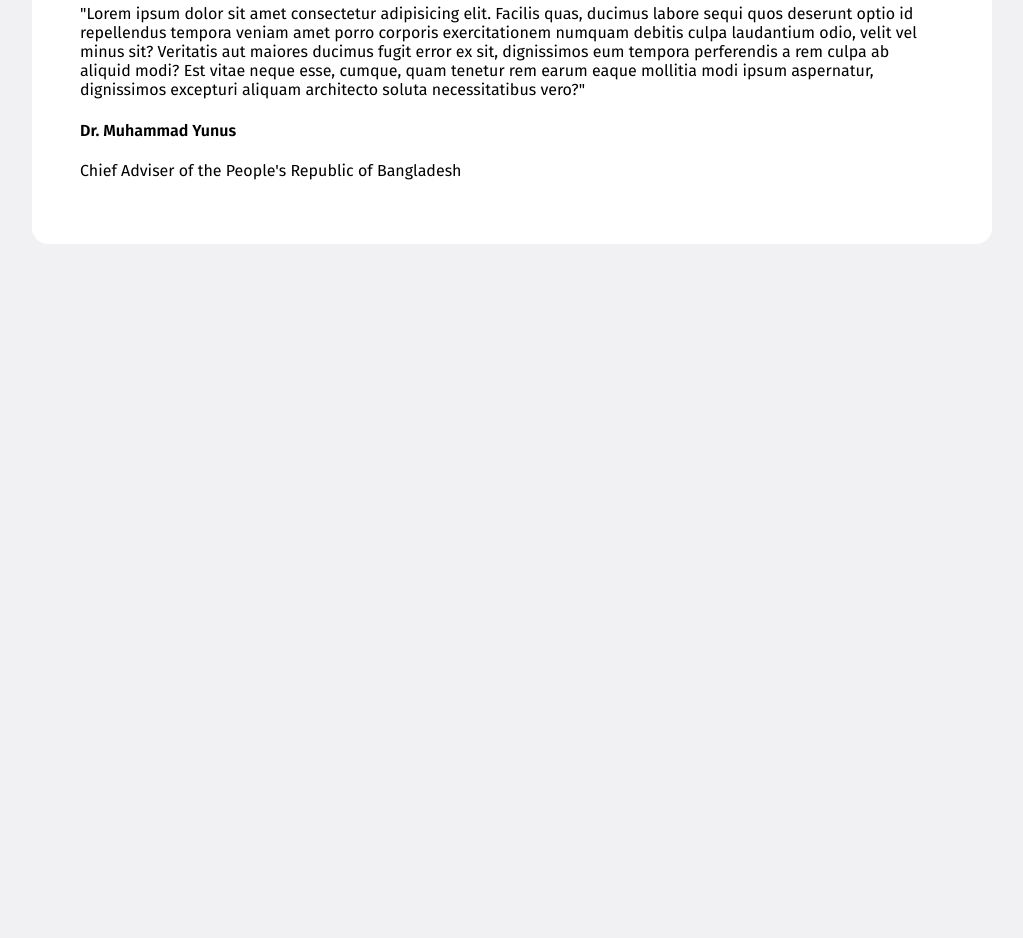
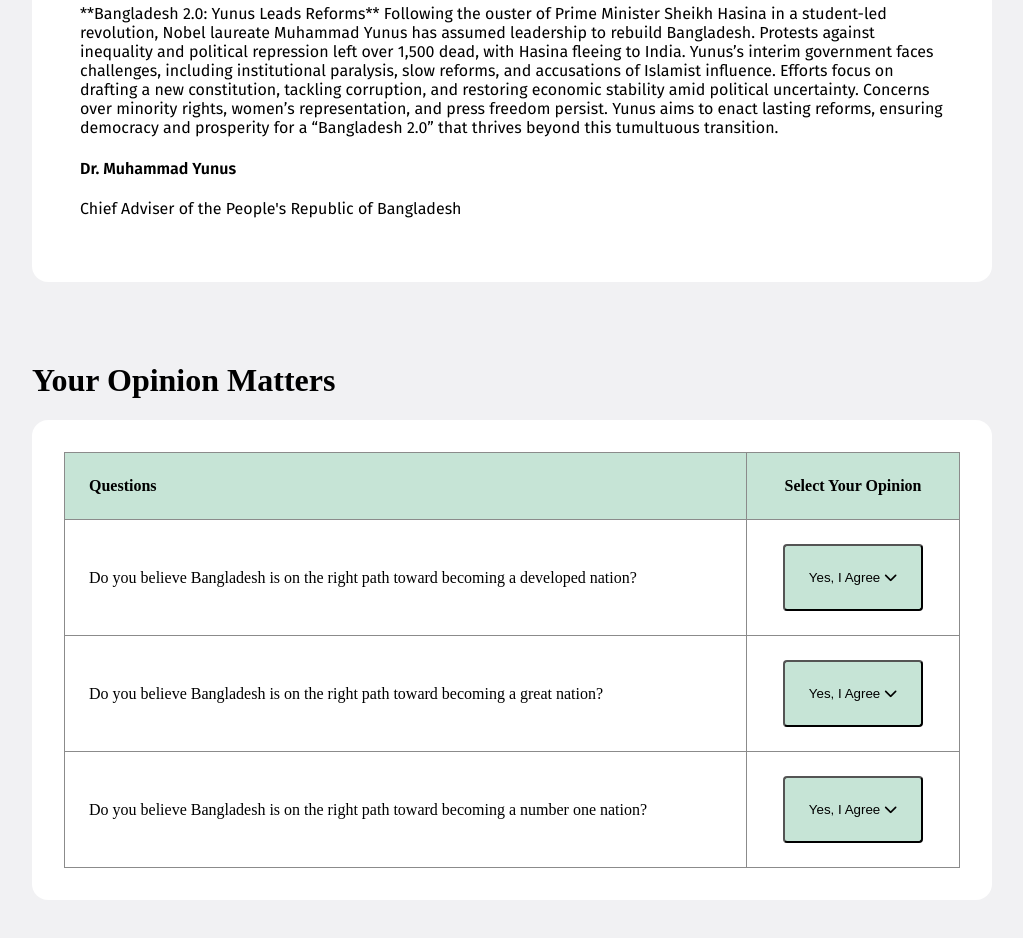
Before and after one commit to TOWHID016/B11A1--assignment-1, a plain HTML site: page index.html in a window 1280 px wide. Shown: the part 1942-2880 px from the top of the page, without its empty margins (128-1151 px from the left). Before the commit the page ends 2346 px from the top, so only its background shows below. Drawn offline with Linux system fonts and the light colour scheme.

Commit message:
first time use font-awesome

```diff
--- a/index.html
+++ b/index.html
@@ -3,6 +3,7 @@
 <head class="margin">
     <meta charset="UTF-8">
     <meta name="viewport" content="width=device-width, initial-scale=1.0">
+    <link rel="stylesheet" href="https://cdnjs.cloudflare.com/ajax/libs/font-awesome/6.7.2/css/all.min.css"/>
     <title>B11A1--assignment-1</title>
     <link rel="preconnect" href="https://fonts.googleapis.com">
     <link rel="preconnect" href="https://fonts.gstatic.com" crossorigin>
@@ -69,9 +70,40 @@
         <p class="skill-description fira-sans-regular">Building state-of-the-art infrastructure to support economic growth and global competitiveness.</p>
         <button class="button_3">Learn More</button>
 </div></div>
-    <div class="quotation"><p class="fira-sans-regular">"Lorem ipsum dolor sit amet consectetur adipisicing elit. Facilis quas, ducimus labore sequi quos deserunt optio id repellendus tempora veniam amet porro corporis exercitationem numquam debitis culpa laudantium odio, velit vel minus sit? Veritatis aut maiores ducimus fugit error ex sit, dignissimos eum tempora perferendis a rem culpa ab aliquid modi? Est vitae neque esse, cumque, quam tenetur rem earum eaque mollitia modi ipsum aspernatur, dignissimos excepturi aliquam architecto soluta necessitatibus vero?"</p>
+<div class="quotation">
+    <p class="fira-sans-regular">**Bangladesh 2.0: Yunus Leads Reforms** Following the ouster of Prime Minister Sheikh Hasina in a student-led revolution, Nobel laureate Muhammad Yunus has assumed leadership to rebuild Bangladesh. Protests against inequality and political repression left over 1,500 dead, with Hasina fleeing to India. Yunus’s interim government faces challenges, including institutional paralysis, slow reforms, and accusations of Islamist influence. Efforts focus on drafting a new constitution, tackling corruption, and restoring economic stability amid political uncertainty. Concerns over minority rights, women’s representation, and press freedom persist. Yunus aims to enact lasting reforms, ensuring democracy and prosperity for a “Bangladesh 2.0” that thrives beyond this tumultuous transition.</p>
     <h4 class="fira-sans-semibold">Dr. Muhammad Yunus</h4>
-    <p class="fira-sans-regular">Chief Adviser of the People's Republic of Bangladesh</p></div>
+    <p class="fira-sans-regular">Chief Adviser of the People's Republic of Bangladesh</p>
+</div>
+<div class="table_questions">
+    <h1>Your Opinion Matters</h1>
+    <div class="backbb"><table class="all_table">
+        <thead>
+            <tr>
+                <th class="table_head1">Questions</th>
+                <th class="table_head2">Select Your Opinion</th>
+            </tr>
+        </thead>
+        <tbody>
+            <tr>
+                <td class="table_data">
+                    Do you believe Bangladesh is on the right path toward becoming a developed nation?</td>
+                <td class="table_data button_text_align"><button class="table_button">Yes, I Agree <i class="fa-solid fa-chevron-down"></i></button></td>
+            </tr>
+            <tr>
+                <td class="table_data">
+                    Do you believe Bangladesh is on the right path toward becoming a great nation?</td>
+                <td class="table_data button_text_align"><button class="table_button">Yes, I Agree <i class="fa-solid fa-chevron-down"></i></button></td>
+            </tr>
+            <tr>
+                <td class="table_data">
+                    Do you believe Bangladesh is on the right path toward becoming a number one nation?</td>
+                <td class="table_data button_text_align"><button class="table_button">Yes, I Agree <i class="fa-solid fa-chevron-down"></i></button></td>
+            </tr>
+        </tbody>
+    </table></div>
+</div>
+
 
 </body>
 </html>
--- a/style.css
+++ b/style.css
@@ -136,7 +136,7 @@
     border-radius: 8px;
 }
 /*skills_vision end*/
-
+/*questions start*/
 .quotation{
     padding:  48px;
     background-color: #ffffff;
@@ -145,3 +145,39 @@
     background-repeat: no-repeat;
     background-position: 50px 50px;
 }
+/*questions end*/
+/*table_questions start*/
+.table_questions{
+    margin-top: 80px;
+    margin-bottom: 80px;
+}
+.backbb{
+    padding: 32px;
+    background-color: #ffffff;
+    border-radius: 16px;
+}
+.all_table{
+    width: 100%;
+    border-collapse: collapse;
+}
+.table_head1, .table_head2{
+    border: 1px solid #8b8b8b;
+    padding: 24px;
+    background-color: #C6E4D6;
+}
+.table_head1{
+       text-align: left;
+}
+.table_data{
+    border: 1px solid #8b8b8b;
+    padding: 24px;
+}
+.button_text_align{
+    text-align: center;
+}
+.table_button{
+    background-color: #C6E4D6;
+    border-radius: 4px;
+    padding: 24px;
+}
+/*table_questions end*/
```
Lines whose indentation alone changed are shown as unchanged.
